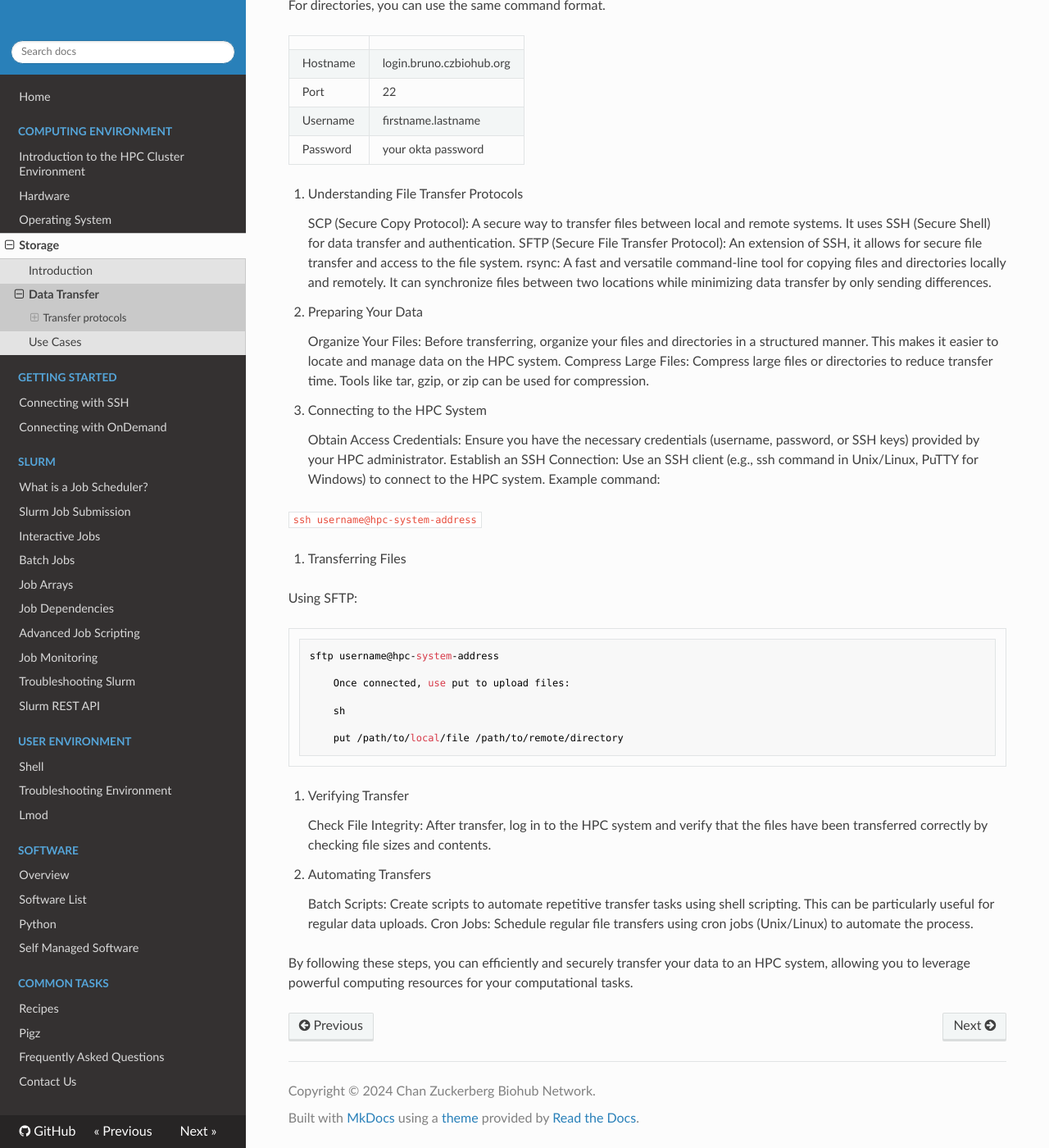
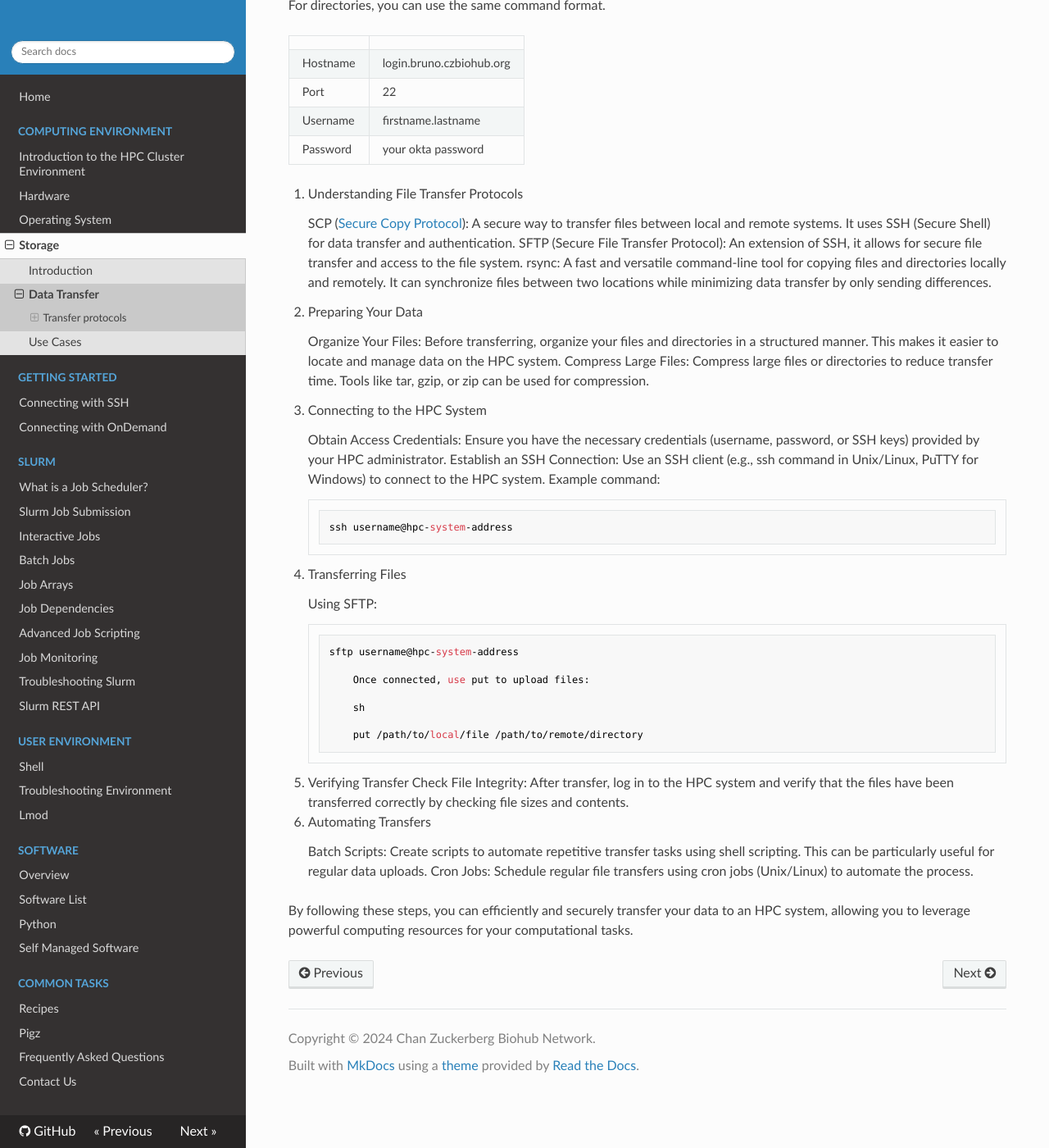
Before and after one commit to biohub-hpc/hpcuserguide, an MkDocs documentation site: the page built from docs/computing_environment/storage/data_transfer.md, in a window 1280 px wide and 1400 px high, scrolled down 1086 px. Shown: the whole window at 82% size. Built offline with MkDocs 1.6.1, drawn with Linux system fonts in a browser that asks for light colours; nearby versions of some CDN libraries; some of the changed lines change nothing that is shown.

Commit message:
make minor formatting changes to data transfer page

````diff
--- a/docs/computing_environment/storage/data_transfer.md
+++ b/docs/computing_environment/storage/data_transfer.md
@@ -45,7 +45,7 @@ A variety of graphical SFTP clients are available for different OSes:
 #### Rsync
 
 ```bash
-    rsync -avz /path/to/local/file username@hpc-system-address:/path/to/remote/directory
+rsync -avz /path/to/local/file username@hpc-system-address:/path/to/remote/directory
 ```
 
 For directories, you can use the same command format.
@@ -63,7 +63,7 @@ For directories, you can use the same command format.
 
 1. Understanding File Transfer Protocols
 
-    SCP (Secure Copy Protocol): A secure way to transfer files between local and remote systems. It uses SSH (Secure Shell) for data transfer and authentication.
+    SCP ([Secure Copy Protocol](https://en.wikipedia.org/wiki/Secure_copy_protocol)): A secure way to transfer files between local and remote systems. It uses SSH (Secure Shell) for data transfer and authentication.
     SFTP (Secure File Transfer Protocol): An extension of SSH, it allows for secure file transfer and access to the file system.
     rsync: A fast and versatile command-line tool for copying files and directories locally and remotely. It can synchronize files between two locations while minimizing data transfer by only sending differences.
 
@@ -77,29 +77,27 @@ For directories, you can use the same command format.
     Obtain Access Credentials: Ensure you have the necessary credentials (username, password, or SSH keys) provided by your HPC administrator.
     Establish an SSH Connection: Use an SSH client (e.g., ssh command in Unix/Linux, PuTTY for Windows) to connect to the HPC system. Example command:
 
-   ```
+    ```bash
     ssh username@hpc-system-address
     ```
 
 4. Transferring Files
 
-
-Using SFTP:
+    Using SFTP:
 
 
-```command
-sftp username@hpc-system-address
+    ```command
+    sftp username@hpc-system-address
 
-    Once connected, use put to upload files:
+        Once connected, use put to upload files:
 
-    sh
+        sh
 
-    put /path/to/local/file /path/to/remote/directory
-```
+        put /path/to/local/file /path/to/remote/directory
+    ```
 
 
 5. Verifying Transfer
-
     Check File Integrity: After transfer, log in to the HPC system and verify that the files have been transferred correctly by checking file sizes and contents.
 
 6. Automating Transfers
````
